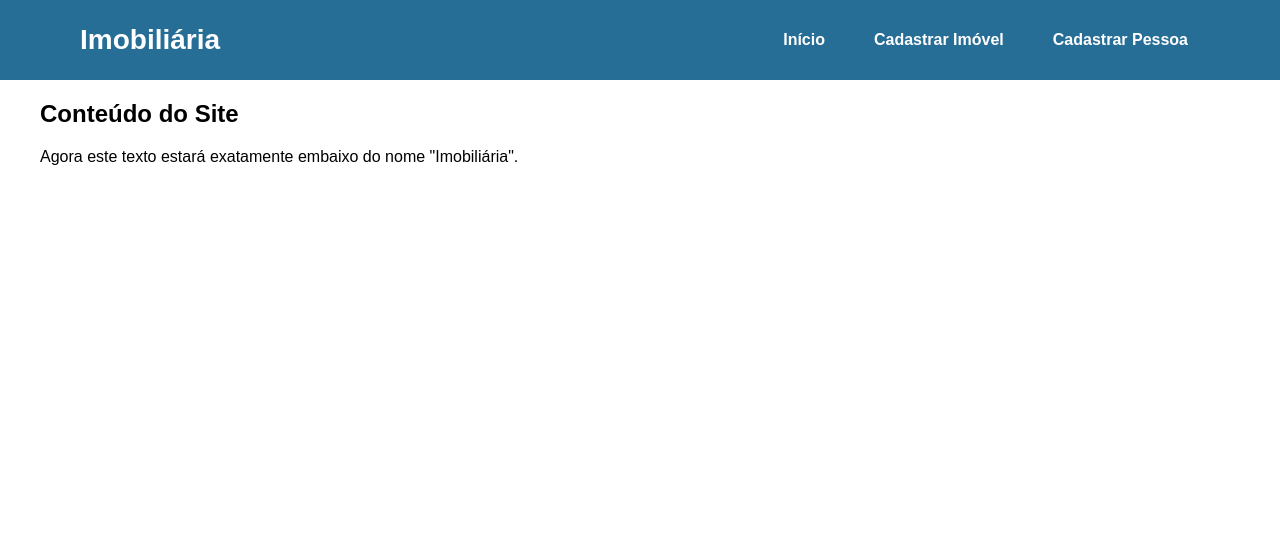
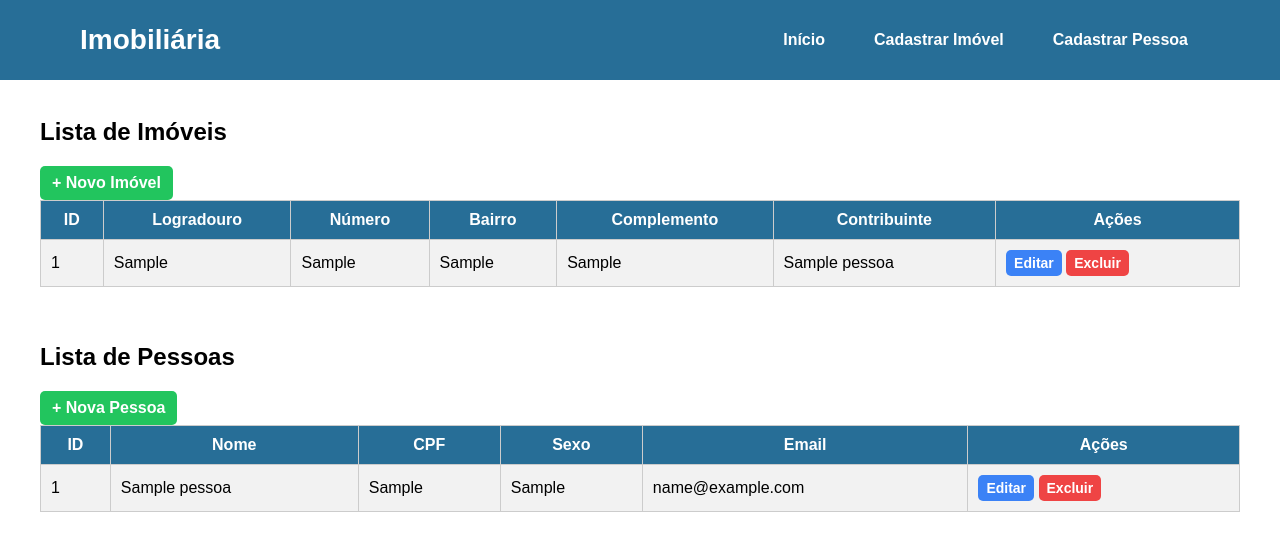
Before and after one commit to Emrryke/Imobiliaria, a PHP site: page /inicio.php in a window 1280 px wide. Shown: the top 551 px of the page. Run offline with PHP 8.4, Linux system fonts and the light colour scheme; tables that the repository leaves empty or names only in its code hold one stand-in row (values such as "Sample post").

Commit message:
alteraçoes para corrigir os links de redirecionamento após as operações de CRUD, apontando para a página inicial em vez de listar.php. Também foram corrigidos os links de navegação na página de listagem de pessoas para apontar para o caminho correto.

```diff
--- a/imoveis/atualizar.php
+++ b/imoveis/atualizar.php
@@ -29,7 +29,7 @@ $stmt->bind_param("ssssii",
 );
 
 if ($stmt->execute()) {
-    header("Location: listar.php?msg=sucesso");
+    header("Location: /imobiliaria/inicio.php?msg=sucesso");
     exit;
 } else {
     echo "Erro: " . $stmt->error;
--- a/imoveis/excluir.php
+++ b/imoveis/excluir.php
@@ -7,7 +7,7 @@ $stmt = $conn->prepare("DELETE FROM imoveis WHERE id = ?");
 $stmt->bind_param("i", $id);
 
 if ($stmt->execute()) {
-    header("Location: listar.php?msg=sucesso");
+    header("Location: /imobiliaria/inicio.php?msg=sucesso");
     exit;
 } else {
     echo "Erro ao excluir: " . $stmt->error;
--- a/imoveis/listar.php
+++ b/imoveis/listar.php
@@ -1,5 +1,5 @@
 <?php
-include("../conexao.php");
+include __DIR__ . '/../conexao.php';
 
 $sql = "SELECT imoveis.*, pessoas.nome
 FROM imoveis
@@ -8,33 +8,8 @@ JOIN pessoas ON imoveis.pessoa_id = pessoas.id";
 $result = $conn->query($sql);
 ?>
 
-<!DOCTYPE html>
-<html>
-<head>
-<meta charset="UTF-8">
-<title>Lista de Imóveis</title>
-<link rel="stylesheet" href="../style.css">
-</head>
+<div class="container mt-4">
 
-<body>
-<header>
-  <div class="navbar">
-    <div class="wrapper">
-      <nav>
-        <h1>Imobiliária</h1>
-        <div class="menu">
-          <a href="/imobiliaria/inicio.php">Início</a>
-          <a href="/imobiliaria/imoveis/cadastrar.php">Cadastrar Imóvel</a>
-          <a href="/imobiliaria/pessoas/cadastrar.php">Cadastrar Pessoa</a>
-        </div>
-      </nav>
-    </div>
-  </div>
-</header>
-
-<main>
-  <div class="wrapper">
-    <div class="container mt-4">
   <?php if(isset($_GET['msg'])): ?>
     <div class="alert alert-success">
       Operação realizada com sucesso!
@@ -43,7 +18,7 @@ $result = $conn->query($sql);
 
   <h2 class="mb-4">Lista de Imóveis</h2>
 
-    <a href="cadastrar.php" class="btn btn-success mb-3">+ Novo Imóvel</a>
+  <a href="/imobiliaria/imoveis/cadastrar.php" class="btn btn-success mb-3">+ Novo Imóvel</a>
 
   <table class="table table-striped table-bordered table-hover">
     <tr>
@@ -65,9 +40,9 @@ $result = $conn->query($sql);
           <td><?= $row['complemento'] ?></td>
           <td><?= $row['nome'] ?></td>
           <td>
-              <a href="editar.php?id=<?= $row['id'] ?>" class="btn btn-primary btn-sm">Editar</a>
+            <a href="/imobiliaria/imoveis/editar.php?id=<?= $row['id'] ?>" class="btn btn-primary btn-sm">Editar</a>
 
-              <a href="excluir.php?id=<?= $row['id'] ?>"
+            <a href="/imobiliaria/imoveis/excluir.php?id=<?= $row['id'] ?>"
                 class="btn btn-danger btn-sm"
                 onclick="return confirm('Tem certeza?')">
                 Excluir
@@ -77,7 +52,3 @@ $result = $conn->query($sql);
     <?php endwhile; ?>
   </table>
 </div>
-  </div>
-</main>
-</body>
-</html>
--- a/imoveis/salvar.php
+++ b/imoveis/salvar.php
@@ -20,7 +20,7 @@ $stmt->bind_param("ssssi",
 );
 
 if ($stmt->execute()) {
-    header("Location: listar.php?msg=sucesso");
+    header("Location: /imobiliaria/inicio.php?msg=sucesso");
     exit;
 } else {
     echo "Erro: " . $stmt->error;
--- a/inicio.php
+++ b/inicio.php
@@ -26,9 +26,16 @@
 
 <main>
   <div class="wrapper">
+    <br>
+
     <section>
-       <h2>Conteúdo do Site</h2>
-       <p>Agora este texto estará exatamente embaixo do nome "Imobiliária".</p>
+      <?php include 'imoveis/listar.php'; ?>
+    </section>
+
+    <br><br>
+
+    <section>
+      <?php include 'pessoas/listar.php'; ?>
     </section>
   </div>
 </main>
--- a/pessoas/atualizar.php
+++ b/pessoas/atualizar.php
@@ -30,7 +30,7 @@ $stmt->bind_param("ssssssi",
 );
 
 if ($stmt->execute()) {
-    header("Location: listar.php?msg=sucesso");
+    header("Location: /imobiliaria/inicio.php?msg=sucesso");
     exit;
 } else {
     echo "Erro: " . $stmt->error;
--- a/pessoas/excluir.php
+++ b/pessoas/excluir.php
@@ -8,7 +8,7 @@ $stmt = $conn->prepare("DELETE FROM pessoas WHERE id = ?");
 $stmt->bind_param("i", $id);
 
 if ($stmt->execute()) {
-    header("Location: listar.php?msg=sucesso");
+    header("Location: /imobiliaria/inicio.php?msg=sucesso");
     exit;
 } else {
     echo "Erro ao excluir: " . $stmt->error;
--- a/pessoas/listar.php
+++ b/pessoas/listar.php
@@ -1,36 +1,10 @@
 <?php
-include("../conexao.php");
+include __DIR__ . '/../conexao.php';
 
 $sql = "SELECT * FROM pessoas";
 $result = $conn->query($sql);
 ?>
 
-<!DOCTYPE html>
-<html>
-<head>
-  <meta charset="UTF-8">
-  <title>Lista de Pessoas</title>
-  <link rel="stylesheet" href="../style.css">
-</head>
-
-<body>
-<header>
-  <div class="navbar">
-    <div class="wrapper">
-      <nav>
-        <h1>Imobiliária</h1>
-        <div class="menu">
-          <a href="/imobiliaria/inicio.php">Início</a>
-          <a href="/imobiliaria/imoveis/cadastrar.php">Cadastrar Imóvel</a>
-          <a href="/imobiliaria/pessoas/cadastrar.php">Cadastrar Pessoa</a>
-        </div>
-      </nav>
-    </div>
-  </div>
-</header>
-
-<main>
-  <div class="wrapper">
 <div class="container mt-4">
   <?php if(isset($_GET['msg'])): ?>
     <div class="alert alert-success">
@@ -40,7 +14,7 @@ $result = $conn->query($sql);
 
   <h2 class="mb-4">Lista de Pessoas</h2>
 
-    <a href="cadastrar.php" class="btn btn-success mb-3">+ Nova Pessoa</a>
+  <a href="/imobiliaria/pessoas/cadastrar.php" class="btn btn-success mb-3">+ Nova Pessoa</a>
 
   <table class="table table-striped table-bordered table-hover">
     <tr>
@@ -60,9 +34,9 @@ $result = $conn->query($sql);
         <td><?= $row['sexo'] ?></td>
         <td><?= $row['email'] ?></td>
         <td>
-              <a href="editar.php?id=<?= $row['id'] ?>" class="btn btn-primary btn-sm">Editar</a>
+          <a href="/imobiliaria/pessoas/editar.php?id=<?= $row['id'] ?>" class="btn btn-primary btn-sm">Editar</a>
 
-                <a href="excluir.php?id=<?= $row['id'] ?>"
+          <a href="/imobiliaria/pessoas/excluir.php?id=<?= $row['id'] ?>"
              class="btn btn-danger btn-sm"
              onclick="return confirm('Tem certeza?')">
              Excluir
@@ -72,7 +46,3 @@ $result = $conn->query($sql);
     <?php endwhile; ?>
   </table>
 </div>
-  </div>
-</main>
-</body>
-</html>
--- a/pessoas/salvar.php
+++ b/pessoas/salvar.php
@@ -23,7 +23,7 @@ $stmt->bind_param("ssssss",
 );
 
   if ($stmt->execute()) {
-    header("Location: listar.php?msg=sucesso");
+    header("Location: /imobiliaria/inicio.php?msg=sucesso");
     exit;
 } else {
     echo "Erro: " . $stmt->error;
--- a/style.css
+++ b/style.css
@@ -42,6 +42,78 @@ body {
 }
 
 .navbar a:hover {
-  background-color: rgb(255, 196, 0);
+  background-color: #ccc;
   border-radius: 5px;
 }
+
+/*------------------------------------------------------------------------------*/
+
+.table {
+  width: 100%;
+  border-collapse: collapse;
+  background-color: white;
+}
+
+.table th {
+  background-color: #276e97;
+  color: white;
+}
+
+.table td, .table th {
+  padding: 10px;
+  border: 1px solid #ccc;
+}
+
+.table-striped tbody tr:nth-child(even) {
+  background-color: #f2f2f2;
+}
+
+.table-hover tbody tr:hover {
+  background-color: #ddd;
+}
+
+/*------------------------------------------------------------------------------*/
+
+/* Botão base */
+.btn {
+  display: inline-block;
+  padding: 8px 12px;
+  border-radius: 5px;
+  text-decoration: none;
+  color: white;
+  font-weight: bold;
+  transition: 0.2s;
+}
+
+/* Verde (Novo) */
+.btn-success {
+  background-color: #22c55e;
+}
+
+.btn-success:hover {
+  background-color: #16a34a;
+}
+
+/* Azul (Editar) */
+.btn-primary {
+  background-color: #3b82f6;
+}
+
+.btn-primary:hover {
+  background-color: #2563eb;
+}
+
+/* Vermelho (Excluir) */
+.btn-danger {
+  background-color: #ef4444;
+}
+
+.btn-danger:hover {
+  background-color: #dc2626;
+}
+
+/* Tamanho pequeno */
+.btn-sm {
+  padding: 5px 8px;
+  font-size: 14px;
+}
```
Lines whose indentation alone changed are shown as unchanged.
